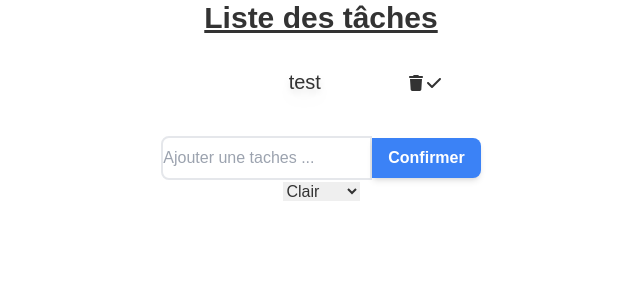
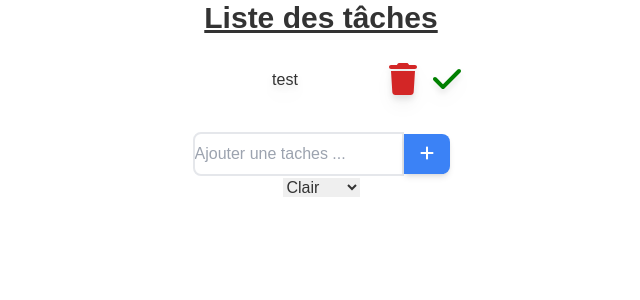
Before and after one commit to Padiwa/react-dockerized, a React app: page / in a window 1280 px wide. Shown: the top 300 px of the page, without its empty margins (319-959 px from the left). Built offline with nearby package versions, Linux system fonts and the light colour scheme.

Commit message:
Creation TacheList

```diff
--- a/src/components/App.jsx
+++ b/src/components/App.jsx
@@ -2,12 +2,8 @@ import React, { useState } from "react";
 import ThemeContext from "../Context/ThemeContext";
 import "../styles.css";
 import TacheForm from './TacheForm'
-import Tache from './Tache'
-import { useSelector } from "react-redux";
-
+import TacheList from "./TacheList";
 const App = () => {
-  const taches = useSelector((state) => state.todo);
-  // const [taches, setTaches] = useState([]);
   const [theme, setTheme] = useState("light");
 
   const title = "Liste des tâches";
@@ -22,12 +18,7 @@ const App = () => {
     <ThemeContext.Provider value={contextValue}>
       <div className={theme}>
         <h1 className="text-3xl font-bold underline">{title}</h1>
-        <ul className="m-6">
-          {taches.map(tache => (
-            <Tache key={tache.id} details={tache} />
-          ))
-          }
-        </ul>
+        <TacheList />
         <TacheForm />
       </div >
     </ThemeContext.Provider>
--- a/src/components/Tache.jsx
+++ b/src/components/Tache.jsx
@@ -7,18 +7,26 @@ const Tache = ({ details }) => {
     const dispatch = useDispatch()
     const tacheDone = details.done ? 'done' : '';
     const statusIcon = details.done ? faArrowRotateLeft : faCheck;
+    const statusIconColor = details.done ? "#eb8a37" : "green";
     return (
         <li key={details.id} >
-            <div className={tacheDone + " m-2 text-xl w-48 drop-shadow-lg inline-block px-4"}>
+            <div className="drop-shadow-lg">
+                <span className={tacheDone + " m-2 w-48  inline-block px-4 task"}>
                     {details.text}
-            </div>
+                </span>
                 <FontAwesomeIcon
+                    color="#d32626"
+                    className="fa-2xl mr-4"
                     icon={faTrash}
                     onClick={() => dispatch(deleteTask(details.id))}
-            />            <FontAwesomeIcon
+                />
+                <FontAwesomeIcon
                     icon={statusIcon}
+                    className="fa-2xl"
+                    color={statusIconColor}
                     onClick={() => dispatch(toggleTask(details.id))}
                 />
+            </div>
         </li >
     )
 
--- a/src/components/TacheForm.jsx
+++ b/src/components/TacheForm.jsx
@@ -2,7 +2,8 @@ import React, { useState } from "react";
 import { useDispatch } from "react-redux";
 import { addTask } from "./redux";
 import ToolBar from "./ToolBar";
-
+import { FontAwesomeIcon } from "@fortawesome/react-fontawesome";
+import { faPlus } from "@fortawesome/free-solid-svg-icons";
 const TacheForm = () => {
     const [text, setText] = useState("");
     const dispatch = useDispatch()
@@ -22,8 +23,12 @@ const TacheForm = () => {
                     onChange={(e) => setText(e.target.value)}
                     type="text"
                     placeholder="Ajouter une taches ..."
+                    required={true}
                 />
-                <button className="py-2 px-4 bg-blue-500 text-white font-semibold rounded-r-lg shadow-md hover:bg-blue-700 focus:outline-none focus:ring-2 focus:ring-blue-400 focus:ring-opacity-75">Confirmer</button>
+                <button className="py-2 px-4 bg-blue-500 text-white font-semibold rounded-r-lg shadow-md hover:bg-blue-700 focus:outline-none focus:ring-2 focus:ring-blue-400 focus:ring-opacity-75">
+
+                    <FontAwesomeIcon icon={faPlus} />
+                </button>
                 <ToolBar />
             </form>
         </div>
--- /dev/null
+++ b/src/components/TacheList.jsx
@@ -0,0 +1,17 @@
+import React from "react";
+import { useSelector } from "react-redux";
+import Tache from "./Tache";
+const TacheList = () => {
+    const taches = useSelector((state) => state.todo);
+
+    return (
+        <ul className="m-6">
+            {taches.map(tache => (
+                <Tache key={tache.id} details={tache} />
+            ))
+            }
+        </ul>
+    )
+
+}
+export default TacheList;
```
Lines whose indentation alone changed are shown as unchanged.
